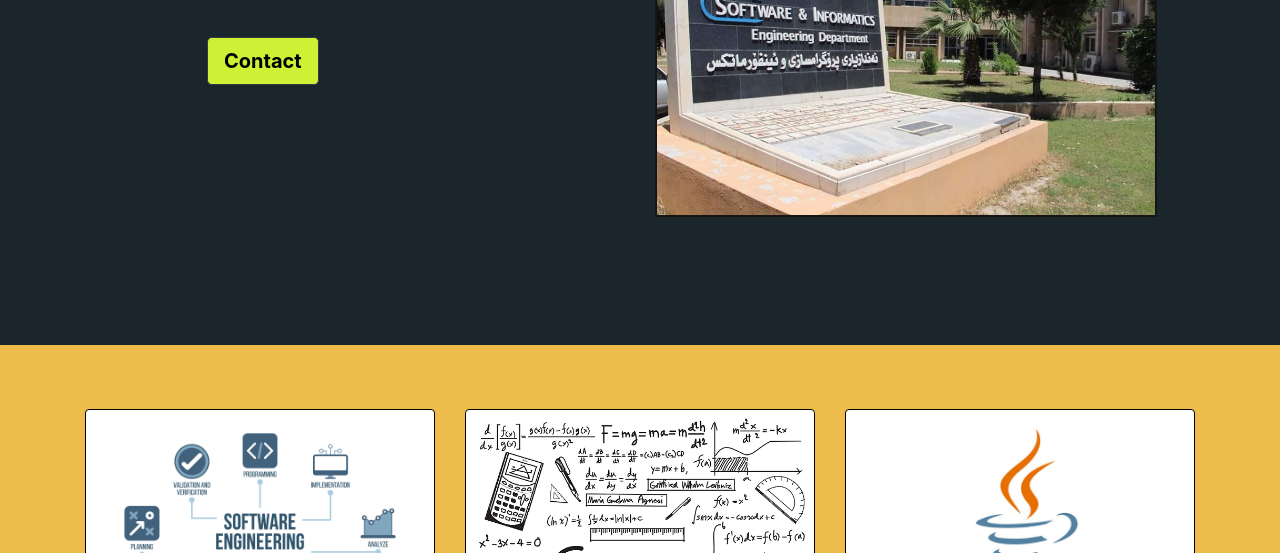
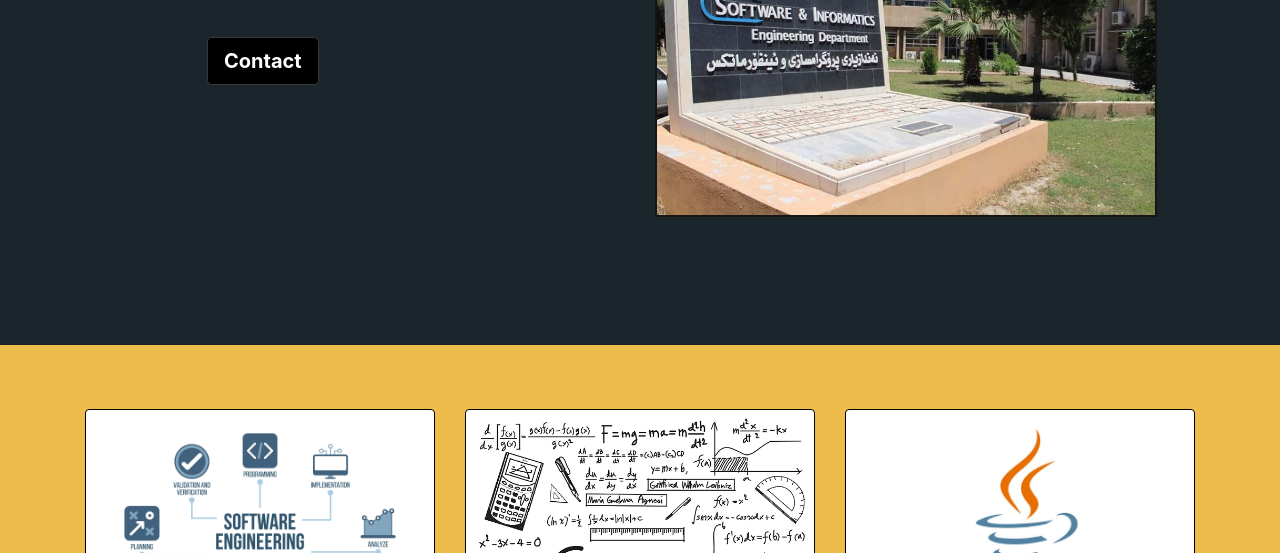
Before and after one commit to xalisspasha/SoftwareCLoud, a plain HTML site: page index.html in a window 1280 px wide. Shown: the part 247-800 px from the top of the page. Drawn offline with nearby package versions, Linux system fonts and the light colour scheme.

Commit message:
Update style.css

```diff
--- a/style.css
+++ b/style.css
@@ -78,8 +78,8 @@ a {
     font-weight: bold;
 }
 .btntitle {
-    background-color: rgb(207, 241, 53) !important;
-    color: #000000 !important;
+    background-color: #000000 !important;
+    color: #fff !important;
     font-weight: bold !important;
 }
 #footer {
```
